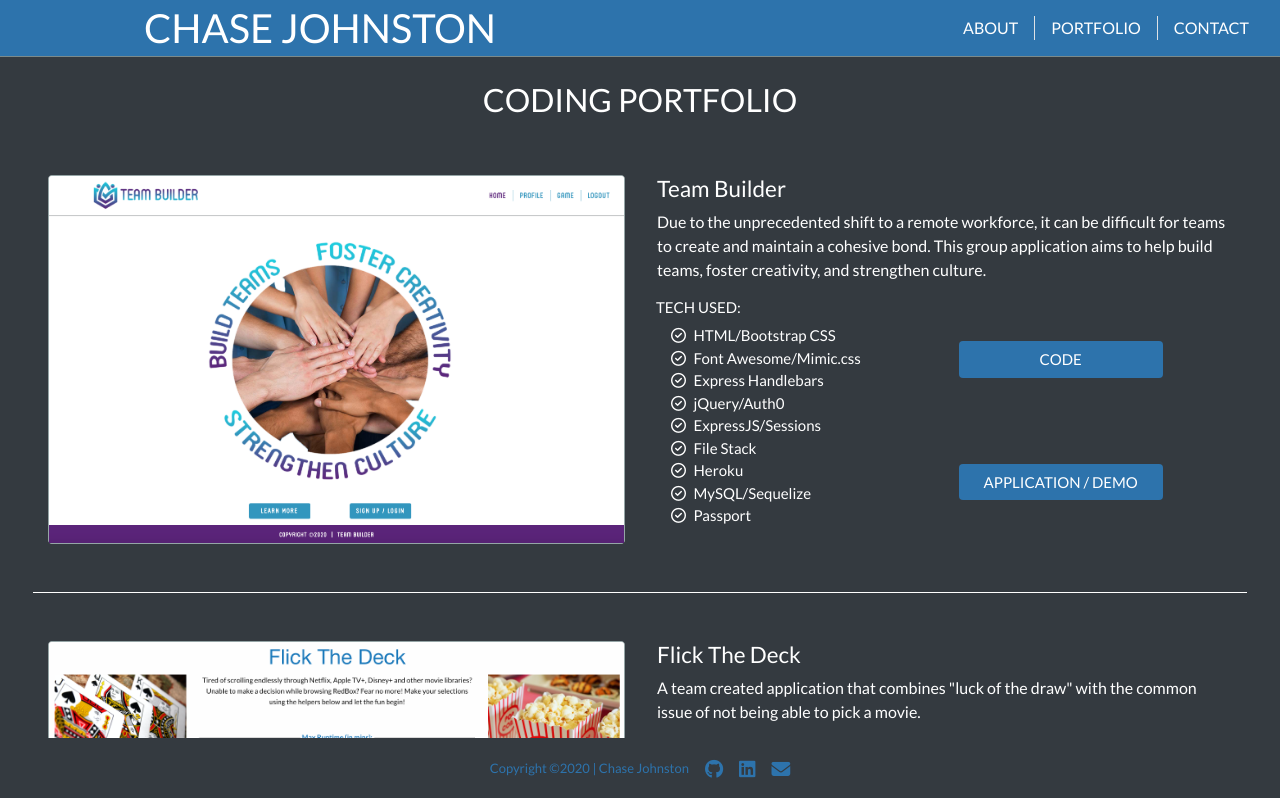
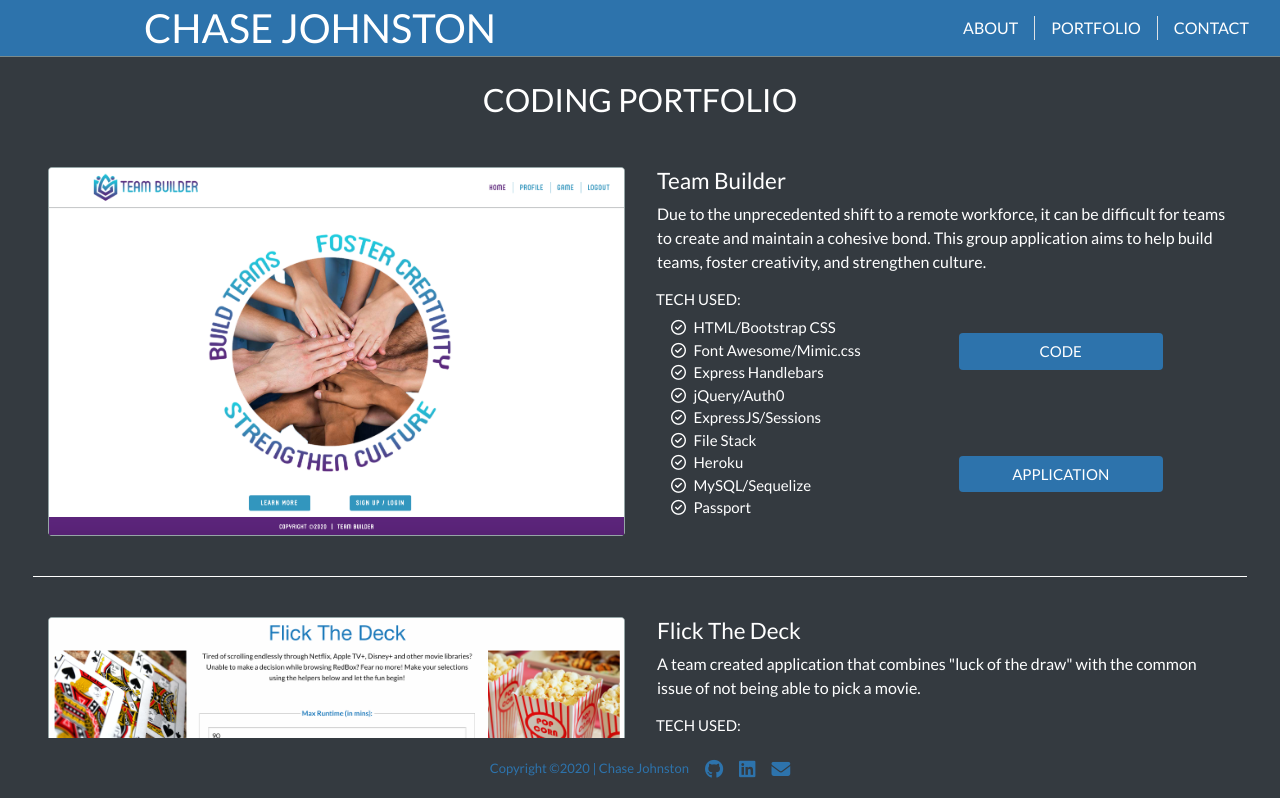
Before and after one commit to johnstoc13/react-portfolio, a React (Create React App) app: page /portfolio in a window 1280 px wide. Shown: the top 798 px of the page. Built offline with nearby package versions, Linux system fonts and the light colour scheme.

Commit message:
last style changes

```diff
--- a/src/components/About/index.js
+++ b/src/components/About/index.js
@@ -26,17 +26,17 @@ function About() {
                 <div className="container">
                     <div className="row pt-3">
                         <div className="col-4 text-center">
-                            <i className="fab fa-github-square fa-4x text-white" href="https://github.com/johnstoc13"
-                                target="_blank" rel="noreferrer noopener"></i>
+                            <a className="fab fa-github-square fa-4x text-white" href="https://github.com/johnstoc13"
+                                target="_blank" rel="noreferrer noopener"> </a>
                             <p className="text-white mb-0">GitHub</p>
                         </div>
                         <div className="col-4 text-center">
-                            <i className="fab fa-linkedin fa-4x text-white"
-                                href="https://www.linkedin.com/in/chase-johnston8" target="_blank" rel="noreferrer noopener"></i>
+                            <a className="fab fa-linkedin fa-4x text-white"
+                                href="https://www.linkedin.com/in/chase-johnston8" target="_blank" rel="noreferrer noopener"> </a>
                             <p className="text-white mb-0">LinkedIn</p>
                         </div>
                         <div className="col-4 text-center">
-                            <i className="fas fa-file-pdf fa-4x text-white" href= {Pdf} target="_blank" rel="noreferrer noopener"></i>
+                            <a className="fas fa-file-pdf fa-4x text-white" href= {Pdf} target="_blank" rel="noreferrer noopener"> </a>
                             <p className="text-white mb-0">Resume</p>
                         </div>
                     </div>
--- a/src/components/Project/index.js
+++ b/src/components/Project/index.js
@@ -3,14 +3,14 @@ import React from "react";
 function Project(props) {
 
     return (
-        <div className="row py-5 border-bottom border-white" key={props.portfolioData.name.toString()}>
-            <div className="col-lg-6">
+        <div className="row pt-3 pb-4 border-bottom border-white" key={props.portfolioData.name.toString()}>
+            <div className="col-lg-6 pt-4 pb-3">
                 <div className="card text-center border border-secondary">
                     <img src={props.portfolioData.image} className="card-img-top position-relative"
                         alt={props.portfolioData.name} />
                 </div>
             </div>
-            <div className="col-lg-6 px-3">
+            <div className="col-lg-6 pt-4 pb-3 px-3">
                 <div className="row px-3">
                     <h4 className="text-white text-center">{props.portfolioData.name}</h4>
                     <p className="text-white">{props.portfolioData.description}</p>
@@ -26,10 +26,11 @@ function Project(props) {
                         <a className="btn bg-blue text-white w-75" href={props.portfolioData.code}
                             target="_blank" rel="noreferrer noopener">CODE</a>
                         <a className="btn bg-blue text-white w-75" href={props.portfolioData.application}
-                            target="_blank" rel="noreferrer noopener">APPLICATION / DEMO</a>
+                            target="_blank" rel="noreferrer noopener">APPLICATION</a>
                     </div>
                 </div>
             </div>
+            <hr className="primary" />
         </div>
     );
 }
```
